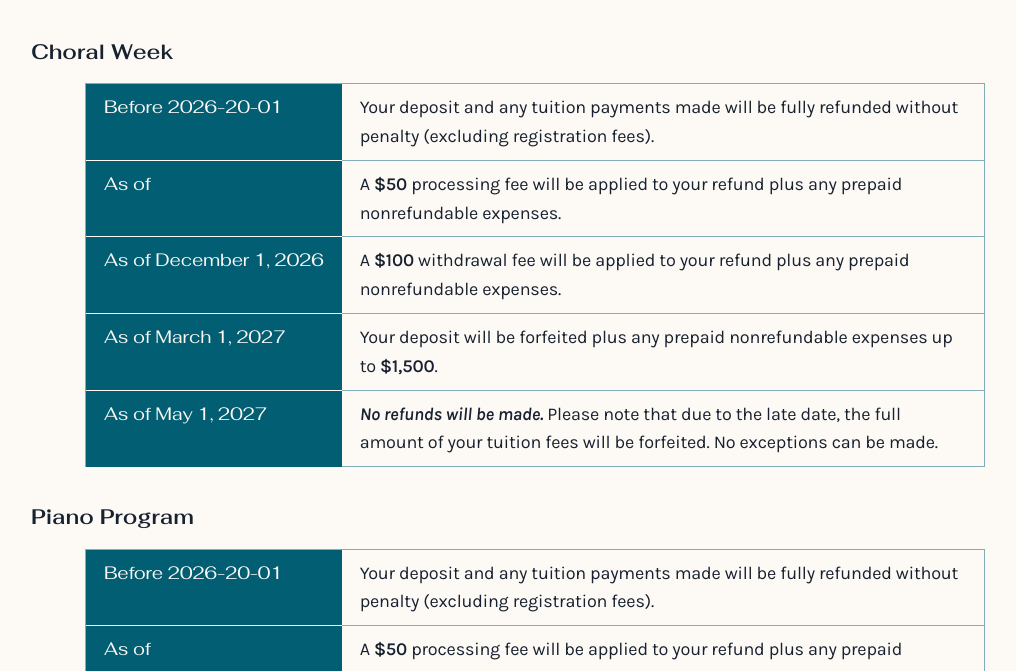
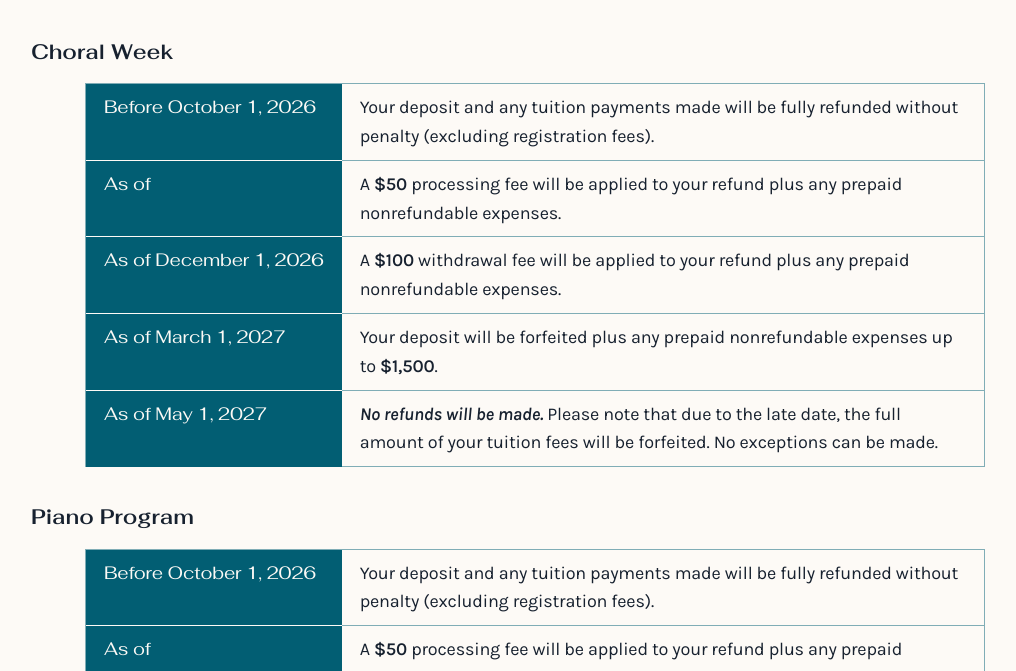
Before and after one commit to Amalfi-Festival/amalfi-festival-org, a Jekyll site: the page built from terms-and-conditions.md, in a window 1280 px wide and 900 px high, scrolled down 630 px. Shown: the part 165-836 px from the top of the window, without its empty margins (96-1112 px from the left). Built offline with Jekyll 4.4.1, drawn with Linux system fonts in a browser that asks for light colours.

Commit message:
Update festival.yaml
Corrected date of full refund

```diff
--- a/_data/festival.yaml
+++ b/_data/festival.yaml
@@ -34,7 +34,7 @@ fees-and-deposits:
 cancellation-policy:
     ### "Your deposit will be fully refunded without penalty..."
     full-refund:
-        before-date: 2026-20-01
+        before-date: 2026-10-01
     ### "A $___ processing fee will be applied to your refund..."
     processing-fee:
         before-date: 2026-11-30
```
